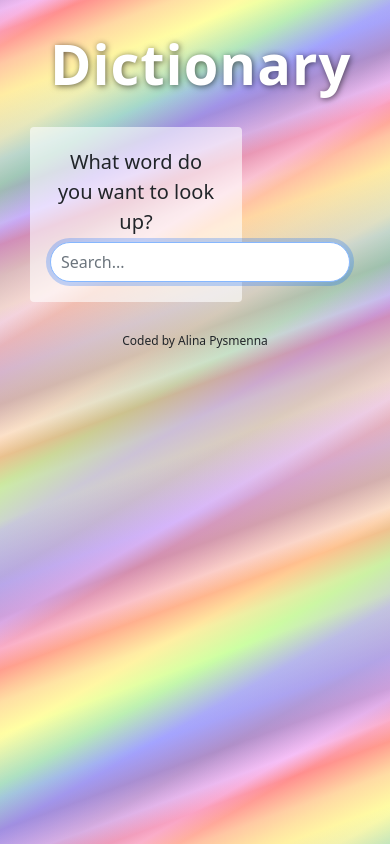
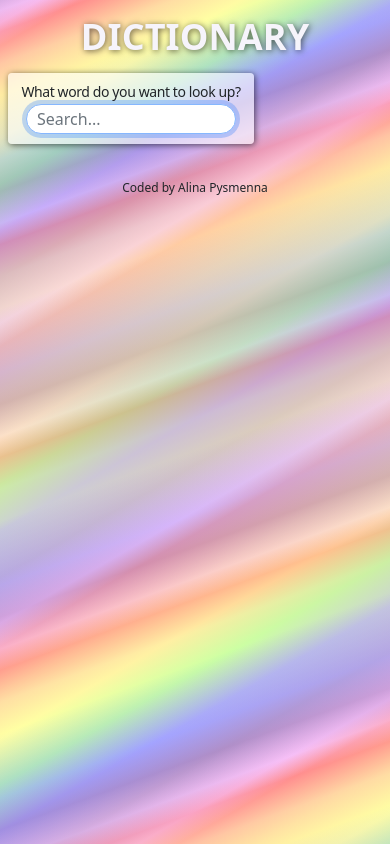
Before and after one commit to User-Alina-name/dictionary-react-app, a React (Create React App) app: page / in a window 390 px wide. Built offline with nearby package versions, Linux system fonts and the light colour scheme; no server answers.

Commit message:
add responsive

```diff
--- a/public/index.html
+++ b/public/index.html
@@ -13,6 +13,13 @@
       rel="stylesheet"
       integrity="sha384-Zenh87qX5JnK2Jl0vWa8Ck2rdkQ2Bzep5IDxbcnCeuOxjzrPF/et3URy9Bv1WTRi"
       crossorigin="anonymous"
+    />
+
+    <link rel="preconnect" href="https://fonts.googleapis.com" />
+    <link rel="preconnect" href="https://fonts.gstatic.com" crossorigin />
+    <link
+      href="https://fonts.googleapis.com/css2?family=Montserrat&display=swap"
+      rel="stylesheet"
     />
 
     <!--
--- a/src/Dictionary.css
+++ b/src/Dictionary.css
@@ -1,3 +1,51 @@
+@media (max-width: 600px) {
+  .Dictionary h1 {
+    font-size: 36px !important;
+    margin: 5px !important;
+  }
+
+  .Dictionary {
+    margin: 15px !important;
+  }
+
+  .Dictionary section {
+    padding: 10px !important;
+    margin-top: 5px !important;
+    line-height: 1 !important;
+  }
+
+  .Dictionary label {
+    font-weight: 400;
+    letter-spacing: -0.4px;
+    font-size: 14px !important;
+    margin-bottom: 5px;
+  }
+
+  .Dictionary input {
+    width: 210px !important;
+    height: 30px !important;
+    padding: 10px;
+  }
+
+  section.Photos {
+    padding: 0 !important;
+  }
+
+  .Photos img {
+    margin: 10px auto !important;
+  }
+
+  .Phonetic audio {
+    width: 210px !important;
+    height: 30px !important;
+    margin: 5px 0;
+  }
+
+  .Dictionary h2 {
+    font-size: 32px !important;
+  }
+}
+
 body {
   background: repeating-linear-gradient(
       150deg,
@@ -31,11 +79,12 @@ body {
 }
 
 .Dictionary h1 {
-  color: white;
+  color: rgb(246, 244, 251);
   margin: 20px;
   font-size: 56px;
   font-weight: 800;
-  letter-spacing: 1px;
+  letter-spacing: 0.1px;
+  text-transform: uppercase;
   text-shadow: 1px 1px 6px rgba(0, 0, 0, 0.6);
 }
 
@@ -56,6 +105,7 @@ body {
 
 .Dictionary h2 {
   font-size: 46px;
+  text-transform: capitalize;
 }
 
 .Dictionary h3 {
@@ -67,11 +117,17 @@ body {
   padding: 20px;
   margin-top: 10px;
   border-radius: 4px;
+  box-shadow: 1px 1px 6px rgba(0, 0, 0, 0.6);
   transition: ease-in 300ms;
 }
 
 .Dictionary section:hover {
   background: rgba(255, 255, 255, 0.9);
+}
+
+.Dictionary .col-8,
+.col-4 {
+  padding: 5px;
 }
 
 .Dictionary label {
@@ -82,6 +138,7 @@ body {
 
 .Meaning .definition {
   line-height: 1.4;
+  text-align: justify;
 }
 
 .Meaning .example {
@@ -105,7 +162,10 @@ body {
 
 .Synonyms {
   margin: 0 0 15px;
+  line-height: 1.4;
   padding: 0;
+  text-align: justify;
+  text-transform: capitalize;
 }
 
 .Synonyms li {
@@ -113,7 +173,10 @@ body {
   padding-right: 10px;
 }
 
+section.Photos {
+  padding: 0;
+}
+
 .Photos img {
-  border-radius: 4px !important;
-  margin: 10px auto;
+  margin: 15px auto;
 }
--- a/src/Synonyms.js
+++ b/src/Synonyms.js
@@ -6,7 +6,7 @@ export default function Synonyms(props) {
     return (
       <ul className="Synonyms">
         {props.synonyms.map(function (synonym, index) {
-          return <li key={index}>{synonym}</li>;
+          return <li key={index}>{synonym}.</li>;
         })}
       </ul>
     );
```
